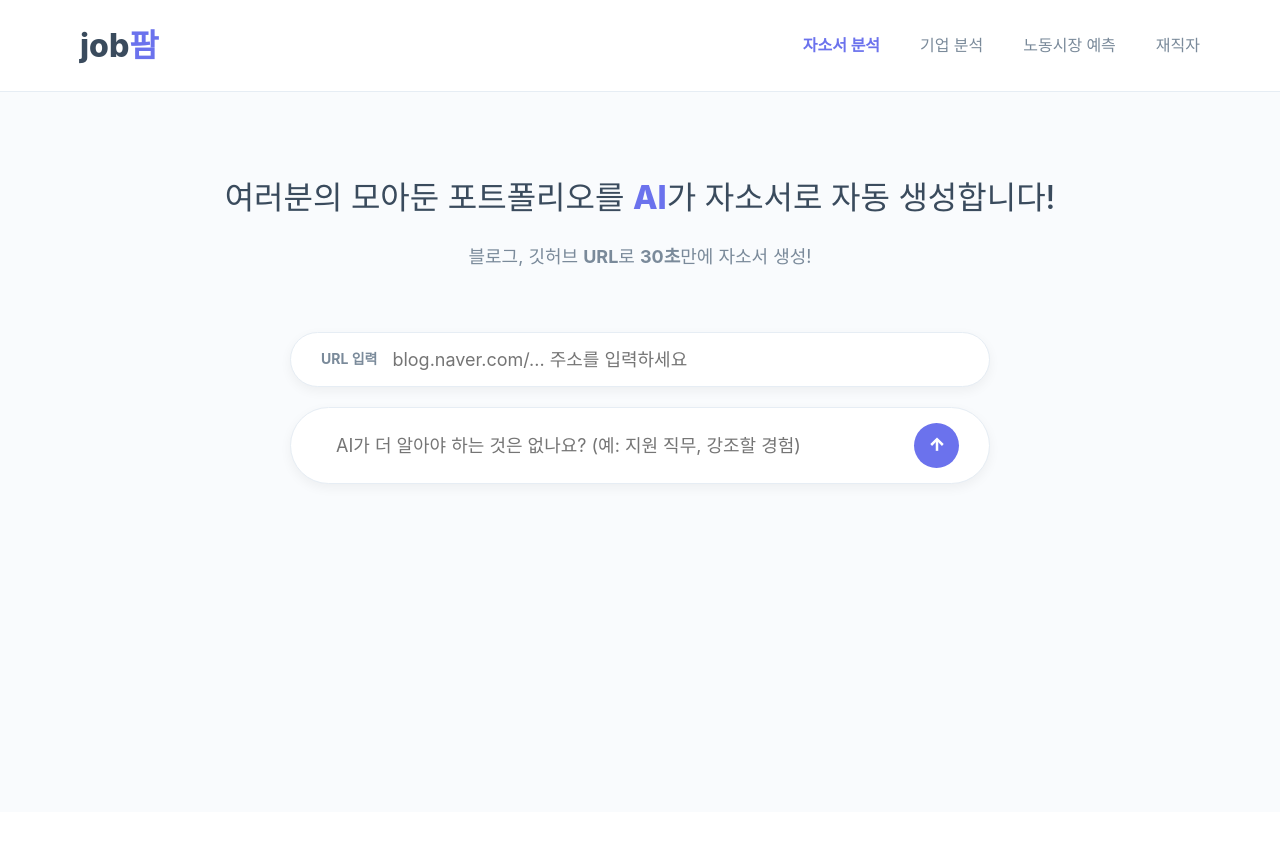
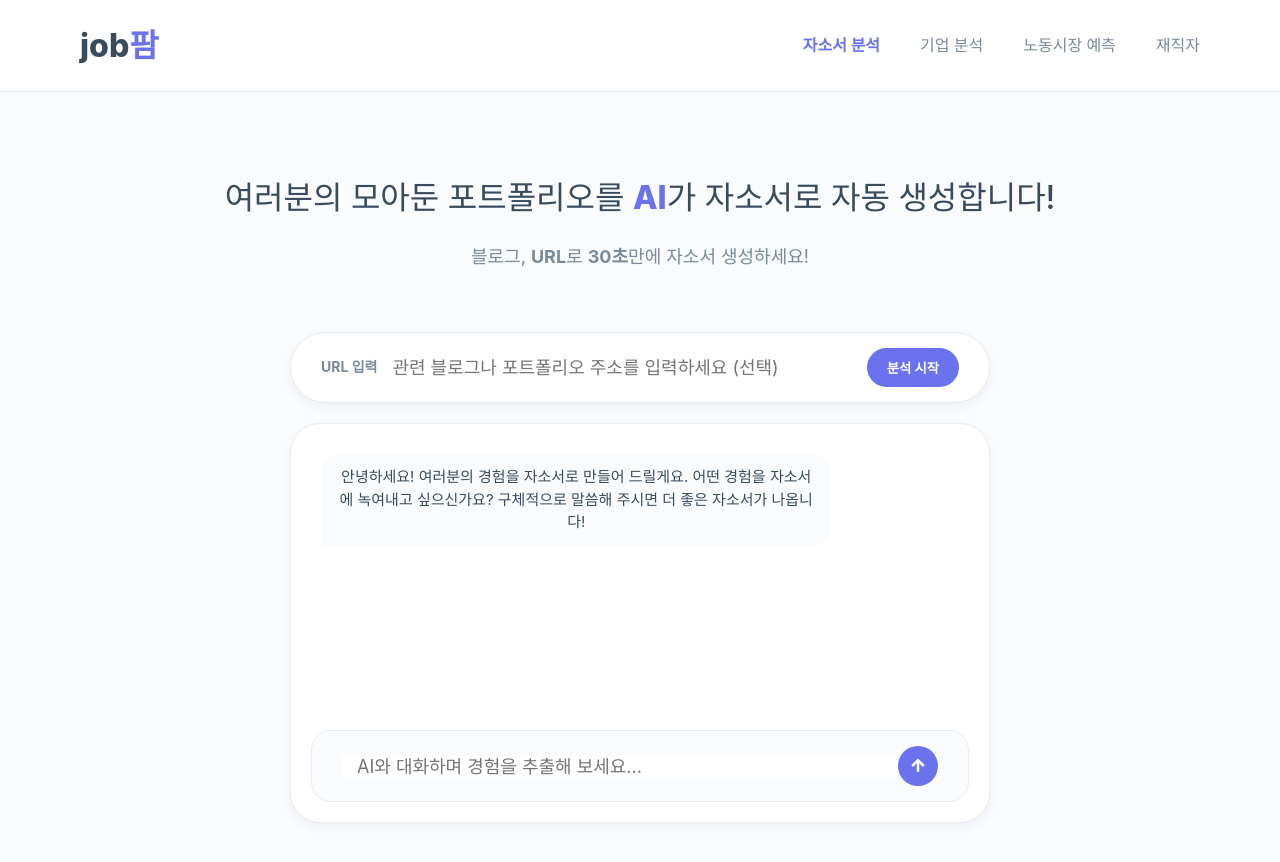
Before and after one commit to naseoyun/AI-service, a Next.js app: page /resume in a window 1280 px wide. Shown: the top 862 px of the page. Before the commit the page ends 812 px from the top, so only its background shows below. Built offline with nearby package versions, Linux system fonts and the light colour scheme.

Commit message:
feat: Add interactive experience extraction and feedback system

```diff
--- a/app/api/analyze/route.js
+++ b/app/api/analyze/route.js
@@ -11,79 +11,58 @@ export async function POST(req) {
     const { url, additionalInfo, action, originalText, revisionPrompt } = await req.json();
 
     if (action === 'revise') {
-      if (!originalText || !revisionPrompt) {
-        return NextResponse.json({ error: '원본 텍스트와 수정 프롬프트가 필요합니다.' }, { status: 400 });
-      }
-
       const completion = await openai.chat.completions.create({
-        model: "gpt-4.1-mini",
+        model: "gpt-4o-mini",
         messages: [
-          {
-            role: "system",
-            content: "당신은 전문적인 자기소개서 컨설턴트입니다. 이전에 작성된 자기소개서 초안을 바탕으로, 사용자의 피드백을 반영하여 글을 완벽하게 다듬어주는 역할을 합니다."
-          },
-          {
-            role: "user",
-            content: `다음 자소서 초안을 바탕으로 사용자의 수정 요청사항을 반영해 다시 작성해주세요.\n\n[이전 자소서 초안]\n${originalText}\n\n[수정 요청사항]\n${revisionPrompt}`
-          }
+          { role: "system", content: "당신은 전문 자소서 컨설턴트입니다. 사용자의 요청에 따라 자소서를 자연스럽고 전문적으로 수정해주세요." },
+          { role: "user", content: `다음 자소서를 수정해주세요.\n\n[원본]\n${originalText}\n\n[수정요청]\n${revisionPrompt}` }
         ],
       });
-
       return NextResponse.json({ result: completion.choices[0].message.content });
     }
 
-    if (!url || !url.includes('blog.naver.com')) {
-      return NextResponse.json({ error: '유효한 네이버 블로그 링크를 입력해주세요.' }, { status: 400 });
+    let blogContent = '';
+    if (url && url.includes('blog.naver.com')) {
+      const response = await fetch(url);
+      const html = await response.text();
+      const $ = cheerio.load(html);
+      const iframeSrc = $('#mainFrame').attr('src');
+      if (iframeSrc) {
+        const iframeRes = await fetch(`https://blog.naver.com${iframeSrc}`);
+        const iframeHtml = await iframeRes.text();
+        const $content = cheerio.load(iframeHtml);
+        blogContent = $content('.se-main-container').text() || $content('#postViewArea').text();
+      }
     }
 
-    // 1. 네이버 블로그 원본 페이지 가져오기
-    const response = await fetch(url);
-    const html = await response.text();
-    const $ = cheerio.load(html);
+    const systemPrompt = `당신은 역량 중심의 자기소개서를 작성하는 전문 컨설턴트입니다.
+사용자가 제공한 블로그 내용(있을 경우)과 대화 기록을 분석하여 사용자의 핵심 경험을 추출하고, 이를 매력적인 자소서 문장으로 변환하세요.
+단순히 요약하는 것이 아니라, 실제 기업에 제출할 수 있는 수준의 완성된 문장으로 작성해야 합니다.`;
 
-    // 2. iframe 소스 찾기 (네이버 블로그는 실제 내용이 iframe 안에 있음)
-    const iframeSrc = $('#mainFrame').attr('src');
-    if (!iframeSrc) {
-      return NextResponse.json({ error: '블로그 내용을 찾을 수 없습니다.' }, { status: 404 });
-    }
+    const userPrompt = `
+[블로그 내용]
+${blogContent}
 
-    const fullIframeUrl = `https://blog.naver.com${iframeSrc}`;
-    const iframeRes = await fetch(fullIframeUrl);
-    const iframeHtml = await iframeRes.text();
-    const $content = cheerio.load(iframeHtml);
+[사용자 경험 추출 대화 기록]
+${additionalInfo}
 
-    // 3. 본문 텍스트 추출 (주로 .se-main-container 또는 .se-viewer 에 있음)
-    const blogText = $content('.se-main-container').text() || $content('.se-viewer').text() || $content('#postViewArea').text();
+위 정보를 바탕으로 다음 항목을 포함한 자소서를 작성해주세요:
+1. 지원자의 핵심 역량 요약
+2. 경험을 구체적인 수치와 행동 중심으로 기술한 본문
+3. 인사담당자의 눈길을 끌 수 있는 소제목
+`;
 
-    if (!blogText || blogText.trim().length < 10) {
-      return NextResponse.json({ error: '블로그 본문을 읽어오지 못했습니다.' }, { status: 404 });
-    }
-
-    let userPrompt = `다음 블로그 글을 분석해줘: ${blogText.substring(0, 3000)}`;
-    if (additionalInfo) {
-      userPrompt += `\n\n추가 요청사항: ${additionalInfo}`;
-    }
-
-    // 4. OpenAI를 사용하여 자소서 정보 추출 및 주제 생성
     const completion = await openai.chat.completions.create({
-      model: "gpt-4.1-mini",
+      model: "gpt-4o-mini",
       messages: [
-        {
-          role: "system",
-          content: "당신은 전문 취업 컨설턴트입니다. 제공된 블로그 글 내용을 분석하여 사용자의 경험을 요약하고, 이를 기반으로 자소서 작성을 위한 핵심 주제 3가지를 간단하게 뽑아주세요. 한국어로 응답하세요."
-        },
-        {
-          role: "user",
-          content: userPrompt
-        }
+        { role: "system", content: systemPrompt },
+        { role: "user", content: userPrompt }
       ],
     });
 
-    const result = completion.choices[0].message.content;
-
-    return NextResponse.json({ result });
+    return NextResponse.json({ result: completion.choices[0].message.content });
   } catch (error) {
-    console.error('Analysis error:', error);
+    console.error('Analyze error:', error);
     return NextResponse.json({ error: '분석 중 오류가 발생했습니다.' }, { status: 500 });
   }
 }
--- a/app/resume/Resume.css
+++ b/app/resume/Resume.css
@@ -61,24 +61,86 @@
   white-space: nowrap;
 }
 
+.analyze-start-btn {
+  background: var(--main-purple);
+  color: white;
+  border: none;
+  padding: 10px 20px;
+  border-radius: 30px;
+  font-weight: 700;
+  cursor: pointer;
+  transition: all 0.2s;
+}
+
+.analyze-start-btn:hover {
+  background: var(--button-blue);
+  transform: translateY(-2px);
+}
+
+/* Chat Interface Styles */
+.chat-interface-container {
+  background: white;
+  border-radius: 30px;
+  padding: 20px;
+  box-shadow: var(--shadow-soft);
+  display: flex;
+  flex-direction: column;
+  height: 400px;
+  border: 1px solid var(--border-color);
+}
+
+.chat-window {
+  flex: 1;
+  overflow-y: auto;
+  display: flex;
+  flex-direction: column;
+  gap: 15px;
+  padding: 10px;
+  margin-bottom: 15px;
+}
+
+.chat-bubble {
+  max-width: 80%;
+  padding: 12px 18px;
+  border-radius: 20px;
+  font-size: 15px;
+  line-height: 1.5;
+}
+
+.chat-bubble.assistant {
+  align-self: flex-start;
+  background: var(--bg-light-gray);
+  color: var(--text-dark);
+  border-bottom-left-radius: 5px;
+}
+
+.chat-bubble.user {
+  align-self: flex-end;
+  background: var(--main-purple);
+  color: white;
+  border-bottom-right-radius: 5px;
+}
+
+.chat-input-pill {
+  border-radius: 20px !important;
+  box-shadow: none !important;
+  background: var(--bg-light-gray) !important;
+}
+
 .submit-up-btn {
   background: var(--main-purple);
   color: white;
   border: none;
-  width: 45px;
-  height: 45px;
+  width: 40px;
+  height: 40px;
   border-radius: 50%;
   display: flex;
   align-items: center;
   justify-content: center;
   cursor: pointer;
-  transition: transform 0.2s;
 }
 
-.submit-up-btn:hover {
-  transform: scale(1.1);
-}
-
+/* Result Styles */
 .result-content {
   max-width: 1000px;
   margin: 0 auto;
@@ -102,10 +164,43 @@
   padding-bottom: 20px;
 }
 
-.result-title {
-  font-size: 24px;
-  color: var(--main-purple);
-  font-weight: 700;
+.header-right {
+  display: flex;
+  align-items: center;
+  gap: 20px;
+}
+
+.feedback-group {
+  display: flex;
+  gap: 10px;
+}
+
+.feedback-btn {
+  background: white;
+  border: 1px solid var(--border-color);
+  padding: 8px 12px;
+  border-radius: 12px;
+  cursor: pointer;
+  font-size: 18px;
+  transition: all 0.2s;
+}
+
+.feedback-btn:hover {
+  background: var(--bg-light-gray);
+  transform: translateY(-2px);
+}
+
+.feedback-btn.active {
+  background: var(--main-purple);
+  border-color: var(--main-purple);
+  color: white;
+}
+
+.copy-btn {
+  background: transparent;
+  border: none;
+  cursor: pointer;
+  color: var(--text-gray);
 }
 
 .card-body {
@@ -113,11 +208,6 @@
   line-height: 1.8;
   color: #444;
   text-align: left;
-  min-height: 300px;
-}
-
-.card-body p {
-  margin-bottom: 15px;
 }
 
 .revision-section {
@@ -139,7 +229,6 @@
   background: transparent;
   border: none;
   padding: 10px;
-  font-size: 15px;
 }
 
 .revision-input-group button {
@@ -180,5 +269,4 @@
   border-radius: 50px;
   font-weight: 700;
   cursor: pointer;
-  margin-top: 20px;
 }
--- a/app/resume/page.js
+++ b/app/resume/page.js
@@ -1,37 +1,60 @@
 'use client';
-import { useState, useEffect, Suspense } from 'react';
+import { useState, useEffect, Suspense, useRef } from 'react';
 import { useSearchParams } from 'next/navigation';
 import './Resume.css';
 
 function ResumeContent() {
   const searchParams = useSearchParams();
   const [url, setUrl] = useState('');
-  const [additionalInfo, setAdditionalInfo] = useState('');
+  const [chatMessages, setChatMessages] = useState([
+    { role: 'assistant', content: '안녕하세요! 여러분의 경험을 자소서로 만들어 드릴게요. 어떤 경험을 자소서에 녹여내고 싶으신가요? 구체적으로 말씀해 주시면 더 좋은 자소서가 나옵니다!' }
+  ]);
+  const [userInput, setUserInput] = useState('');
   const [step, setStep] = useState('input'); // 'input' | 'loading' | 'result' | 'error'
   const [resultText, setResultText] = useState('');
   const [errorMsg, setErrorMsg] = useState('');
   const [revisionPrompt, setRevisionPrompt] = useState('');
   const [isRevising, setIsRevising] = useState(false);
+  const [feedbackStatus, setFeedbackStatus] = useState(null); // 'like' | 'dislike' | null
+
+  const chatEndRef = useRef(null);
 
   useEffect(() => {
     const urlParam = searchParams.get('url');
-    if (urlParam) {
-      setUrl(urlParam);
-    }
+    if (urlParam) setUrl(urlParam);
   }, [searchParams]);
 
+  useEffect(() => {
+    chatEndRef.current?.scrollIntoView({ behavior: 'smooth' });
+  }, [chatMessages]);
+
+  const handleSendMessage = async () => {
+    if (!userInput.trim()) return;
+
+    const newMessages = [...chatMessages, { role: 'user', content: userInput }];
+    setChatMessages(newMessages);
+    setUserInput('');
+
+    // AI의 간단한 리액션 (나중에 자소서 생성 시 이 대화 내용이 모두 포함됨)
+    setTimeout(() => {
+      setChatMessages(prev => [...prev, { role: 'assistant', content: '좋은 경험이네요! 더 덧붙일 내용이 있나요? 없으시다면 상단의 분석 시작 버튼을 눌러주세요.' }]);
+    }, 500);
+  };
+
   const handleAnalyze = async () => {
-    if (!url.trim()) return alert('URL을 입력해주세요!');
-    if (!url.includes('blog.naver.com')) return alert('네이버 블로그 링크를 입력해주세요.');
-
     setStep('loading');
     setErrorMsg('');
+    setFeedbackStatus(null);
 
     try {
       const res = await fetch('/api/analyze', {
         method: 'POST',
         headers: { 'Content-Type': 'application/json' },
-        body: JSON.stringify({ url, additionalInfo }),
+        body: JSON.stringify({
+          url,
+          // 대화 내용을 모두 합쳐서 AI에게 전달
+          additionalInfo: chatMessages.map(m => `${m.role === 'user' ? '사용자' : 'AI'}: ${m.content}`).join('\n')
+        }),
       });
 
       const data = await res.json();
@@ -42,6 +65,20 @@ function ResumeContent() {
     } catch (err) {
       setErrorMsg(err.message);
       setStep('error');
+    }
+  };
+
+  const handleFeedback = async (type) => {
+    setFeedbackStatus(type);
+    try {
+      await fetch('/api/feedback', {
+        method: 'POST',
+        headers: { 'Content-Type': 'application/json' },
+        body: JSON.stringify({ type, resultText, url }),
+      });
+      alert('피드백을 보내주셔서 감사합니다!');
+    } catch (err) {
+      console.error('Feedback failed:', err);
     }
   };
 
@@ -79,7 +116,7 @@ function ResumeContent() {
         <main className="resume-content">
           <div className="resume-titles">
             <h2>여러분의 모아둔 포트폴리오를 <strong>AI</strong>가 자소서로 자동 생성합니다!</h2>
-            <p>블로그, 깃허브 <strong>URL</strong>로 <strong>30초</strong>만에 자소서 생성!</p>
+            <p>블로그, <strong>URL</strong>로 <strong>30초</strong>만에 자소서 생성하세요!</p>
           </div>
 
           <div className="input-section-wrapper">
@@ -89,23 +126,35 @@ function ResumeContent() {
                 type="text"
                 value={url}
                 onChange={(e) => setUrl(e.target.value)}
-                placeholder="blog.naver.com/... 주소를 입력하세요"
+                placeholder="관련 블로그나 포트폴리오 주소를 입력하세요 (선택)"
               />
+              <button className="analyze-start-btn" onClick={handleAnalyze}>분석 시작</button>
             </div>
 
-            <div className="resume-input-pill bottom-pill">
+            <div className="chat-interface-container">
+              <div className="chat-window">
+                {chatMessages.map((msg, idx) => (
+                  <div key={idx} className={`chat-bubble ${msg.role}`}>
+                    {msg.content}
+                  </div>
+                ))}
+                <div ref={chatEndRef} />
+              </div>
+
+              <div className="resume-input-pill bottom-pill chat-input-pill">
                 <input
                   type="text"
-                placeholder="AI가 더 알아야 하는 것은 없나요? (예: 지원 직무, 강조할 경험)"
-                value={additionalInfo}
-                onChange={(e) => setAdditionalInfo(e.target.value)}
-                onKeyDown={(e) => e.key === 'Enter' && handleAnalyze()}
+                  placeholder="AI와 대화하며 경험을 추출해 보세요..."
+                  value={userInput}
+                  onChange={(e) => setUserInput(e.target.value)}
+                  onKeyDown={(e) => e.key === 'Enter' && handleSendMessage()}
                 />
-              <button className="submit-up-btn" onClick={handleAnalyze}>
+                <button className="submit-up-btn" onClick={handleSendMessage}>
                   <svg width="20" height="20" viewBox="0 0 24 24" fill="none" stroke="currentColor" strokeWidth="3">
                     <line x1="12" y1="19" x2="12" y2="5" /><polyline points="5 12 12 5 19 12" />
                   </svg>
                 </button>
+              </div>
             </div>
           </div>
         </main>
@@ -114,7 +163,7 @@ function ResumeContent() {
       {step === 'loading' && (
         <div className="loading-container">
           <div className="loader"></div>
-          <p>AI가 블로그 내용을 분석하여 자소서를 생성하고 있습니다...</p>
+          <p>AI가 대화 내용과 데이터를 분석하여 최적의 자소서를 생성 중입니다...</p>
         </div>
       )}
 
@@ -122,13 +171,25 @@ function ResumeContent() {
         <main className="result-content">
           <div className="result-card">
             <div className="card-header">
-              <h3 className="result-title">✨ AI 자소서 추천 주제 및 분석 결과</h3>
+              <h3 className="result-title">✨ AI 자소서 분석 결과</h3>
+              <div className="header-right">
+                <div className="feedback-group">
+                  <button
+                    className={`feedback-btn like ${feedbackStatus === 'like' ? 'active' : ''}`}
+                    onClick={() => handleFeedback('like')}
+                  >👍</button>
+                  <button
+                    className={`feedback-btn dislike ${feedbackStatus === 'dislike' ? 'active' : ''}`}
+                    onClick={() => handleFeedback('dislike')}
+                  >👎</button>
+                </div>
                 <button className="copy-btn" onClick={handleCopy}>
                   <svg width="24" height="24" viewBox="0 0 24 24" fill="none" stroke="currentColor" strokeWidth="2">
                     <rect x="9" y="9" width="13" height="13" rx="2" ry="2" />
                     <path d="M5 15H4a2 2 0 0 1-2-2V4a2 2 0 0 1 2-2h9a2 2 0 0 1 2 2v1" />
                   </svg>
                 </button>
+              </div>
             </div>
             <div className="card-body">
               {resultText.split('\n').map((line, i) => (
@@ -140,7 +201,7 @@ function ResumeContent() {
               <div className="revision-input-group">
                 <input
                   type="text"
-                  placeholder="수정하고 싶은 내용을 말씀해주세요 (예: 더 전문적인 어조로 바꿔줘)"
+                  placeholder="수정하고 싶은 내용을 말씀해주세요..."
                   value={revisionPrompt}
                   onChange={(e) => setRevisionPrompt(e.target.value)}
                   onKeyDown={(e) => e.key === 'Enter' && handleRevise()}
@@ -151,7 +212,7 @@ function ResumeContent() {
               </div>
             </div>
           </div>
-          <button className="retry-btn" onClick={() => setStep('input')}>다시 생성하기</button>
+          <button className="retry-btn" onClick={() => setStep('input')}>처음으로 돌아가기</button>
         </main>
       )}
 
```
Also changed, not shown: app/api/feedback/route.js (added, +33 -0 lines). Lines whose indentation alone changed are shown as unchanged.
